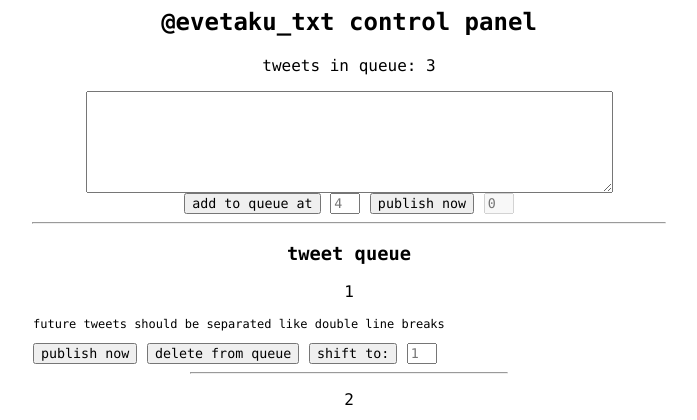
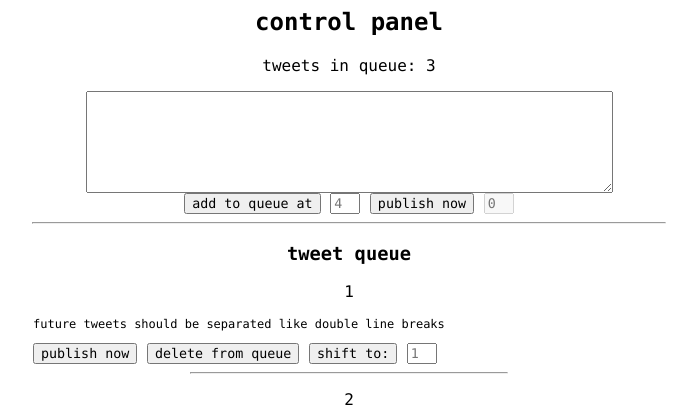
Before and after one commit to puddi/php_twitter_bot, a PHP site: page / in a window 1280 px wide. Shown: the top 420 px of the page, without its empty margins (291-988 px from the left). Run offline with PHP 8.4, Linux system fonts and the light colour scheme.

Commit message:
accidentally left a name

```diff
--- a/index.php
+++ b/index.php
@@ -68,7 +68,7 @@
 	</head>
 
 	<body>
-		<h2>@evetaku_txt control panel</h2>
+		<h2>control panel</h2>
 		<p class="info">tweets in queue: <span class="queueCount"><?= count($tweets) ?></span></p>
 		<div class="inputContainerDiv">
 			<textarea cols="60" rows="6" class="inputArea"></textarea>
```
